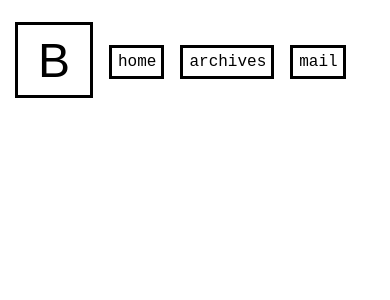
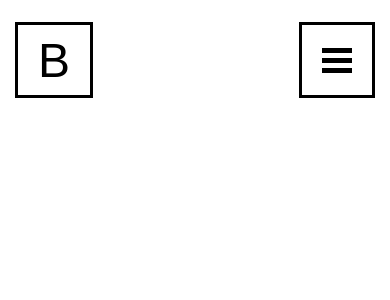
Before and after one commit to 0x750/blog, a Next.js app: page / in a window 390 px wide. Shown: the top 300 px of the page. Built offline with nearby package versions, Linux system fonts and the light colour scheme.

Commit message:
feat: responsive mobile header

```diff
--- a/components/Header.js
+++ b/components/Header.js
@@ -1,9 +1,13 @@
+import { useState } from 'react';
+
 import Link from 'next/link';
 import styles from '../styles/components/Header.module.css';
 
 import { useSpring, animated } from 'react-spring'
 
 const Header = () => {
+
+    const [menuIsOpened, setMenuIsOpened] = useState(false);
 
     const itemSpringStyles = [0, 600, 800, 1000].map((v) =>
         useSpring({
@@ -37,7 +41,31 @@ const Header = () => {
                 <animated.div style={itemSpringStyles[3]}>
                     <span className={styles.menuitems}><a href="mailto:contact@benoit.fi">mail</a></span>
                 </animated.div>
+                <animated.div style={itemSpringStyles[1]}>
+                    <div onClick={() => setMenuIsOpened(!menuIsOpened)} className={styles.hamburger}>
+                        <div></div>
+                        <div></div>
+                        <div></div>
                     </div>
+                </animated.div>
+            </div>
+            {menuIsOpened &&
+                <div className={styles.mobileMenu}>
+                    <Link href="/">
+                        <div>
+                            <span className={styles.menuitems}>home</span>
+                        </div>
+                    </Link>
+                    <Link href="/archives">
+                        <div>
+                            <span className={styles.menuitems}>archives</span>
+                        </div>
+                    </Link>
+                    <div>
+                        <span className={styles.menuitems}><a href="mailto:contact@benoit.fi">mail</a></span>
+                    </div>
+                </div>
+            }
         </div>
     )
 }
--- a/styles/components/Header.module.css
+++ b/styles/components/Header.module.css
@@ -42,7 +42,49 @@
     transition: .3s;
 }
 
-.menuitems:hover {
+/* .menuitems:hover {
     box-shadow: 2px 2px 10px;
     transition: .3s;
+} */
+
+.hamburger {
+    border: 3px solid black;
+    padding: 18px 20px 22px 20px;
+    display: none;
+    cursor: pointer;
 }
+
+.hamburger > div {
+    height: 5px;
+    width: 30px;
+    background-color: black;
+    margin-top: 5px;
+}
+
+.mobileMenu .menuitems {
+    display: inline-block;
+    margin-top: 5px;
+    margin-left: 10px;
+}
+
+@media screen and (min-width: 501px) {
+    .mobileMenu .menuitems {
+        display: none;
+    }
+}
+
+@media screen and (max-width: 500px) {
+    .menuitems {
+        display: none;
+        /* display: auto; */
+        /* flex-wrap: wrap; */
+    }
+
+    .container {
+        justify-content: space-between;
+    }
+
+    .hamburger {
+        display: block;
+    }
+}
```
Lines whose indentation alone changed are shown as unchanged.
